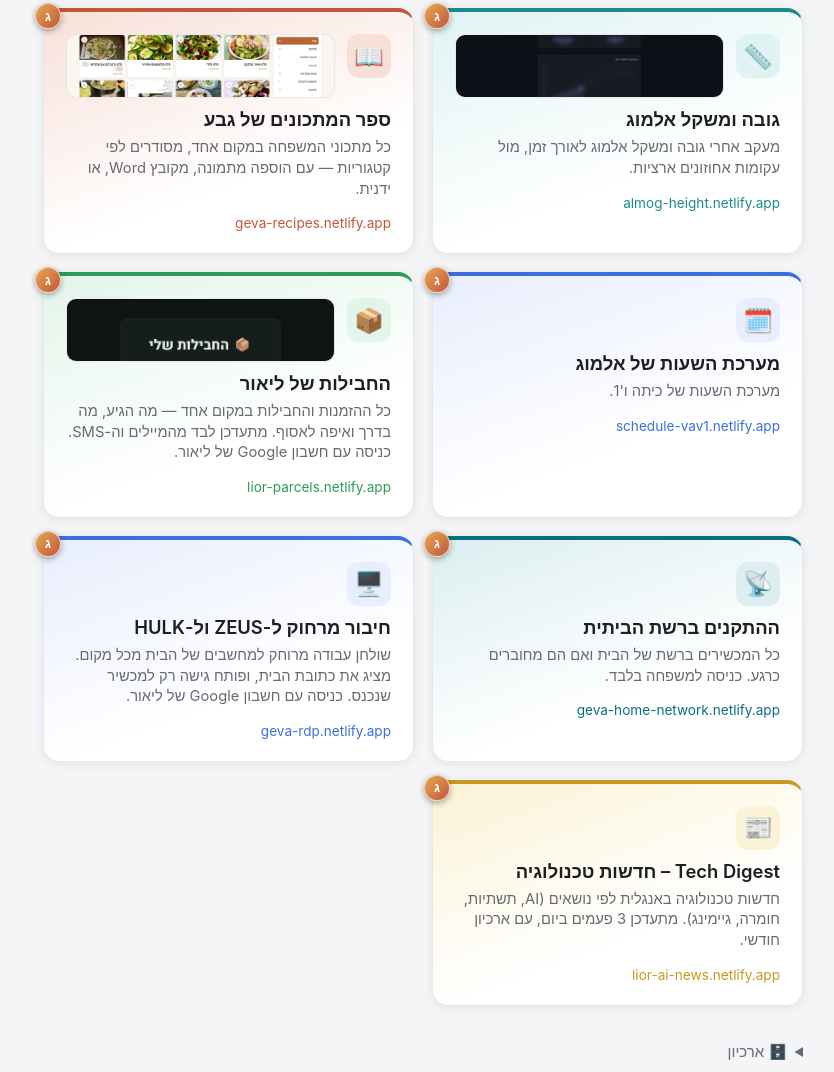
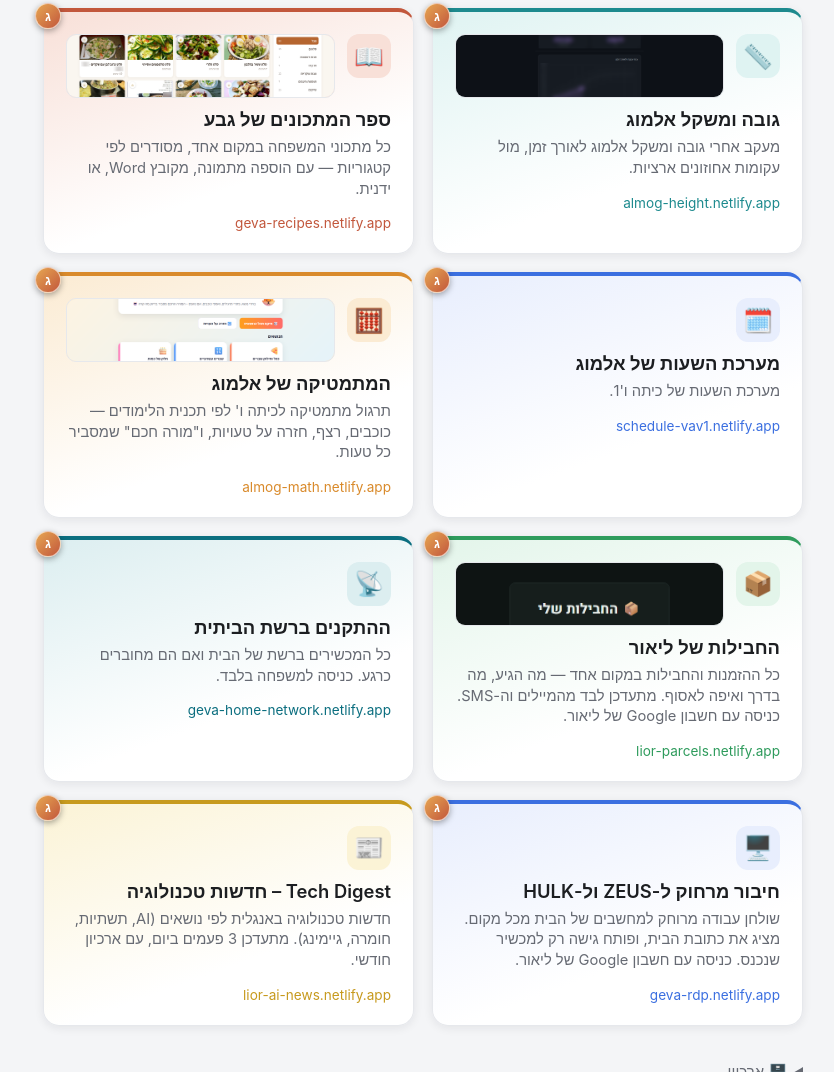
Before and after one commit to ooHulKoo1973/all-geva-apps, a plain HTML site: page index.html in a window 1280 px wide. Shown: the part 685-1757 px from the top of the page, without its empty margins (217-1051 px from the left). Drawn offline with Linux system fonts and the light colour scheme.

Commit message:
Family tab: a card for Almog's math drills site (almog-math.netlify.app), next to her schedule
Co-Authored-By: Claude Fable 5.1 <noreply@anthropic.com>

```diff
--- a/index.html
+++ b/index.html
@@ -393,6 +393,17 @@
     <div class="link">schedule-vav1.netlify.app</div>
   </a>
 
+  <a class="card" data-key="almog-math" data-c="amber" href="https://almog-math.netlify.app" target="_blank" rel="noopener">
+    <div class="family-badge" title="אפליקציית משפחת גבע">ג</div>
+    <div class="card-top">
+      <div class="icon">🧮</div>
+      <div class="preview"><img src="previews/almog-math.png" alt="" loading="lazy"></div>
+    </div>
+    <div class="title">המתמטיקה של אלמוג</div>
+    <div class="desc">תרגול מתמטיקה לכיתה ו' לפי תכנית הלימודים — כוכבים, רצף, חזרה על טעויות, ו"מורה חכם" שמסביר כל טעות.</div>
+    <div class="link">almog-math.netlify.app</div>
+  </a>
+
   <a class="card" data-key="parcels" data-c="green" href="https://lior-parcels.netlify.app" target="_blank" rel="noopener">
     <div class="family-badge" title="אפליקציית משפחת גבע">ג</div>
     <div class="card-top">
```
Also changed, not shown: previews/almog-math.png (added).
